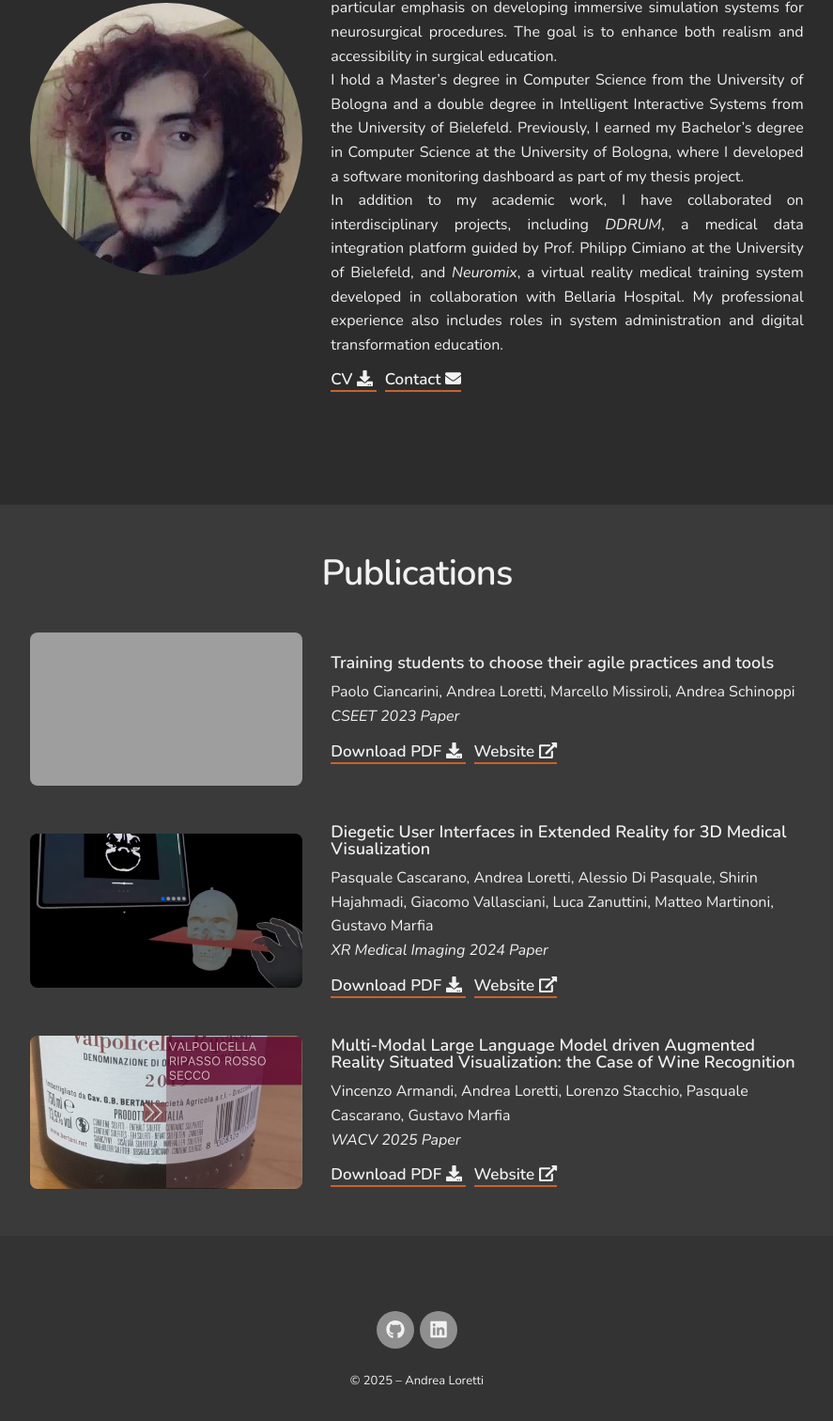
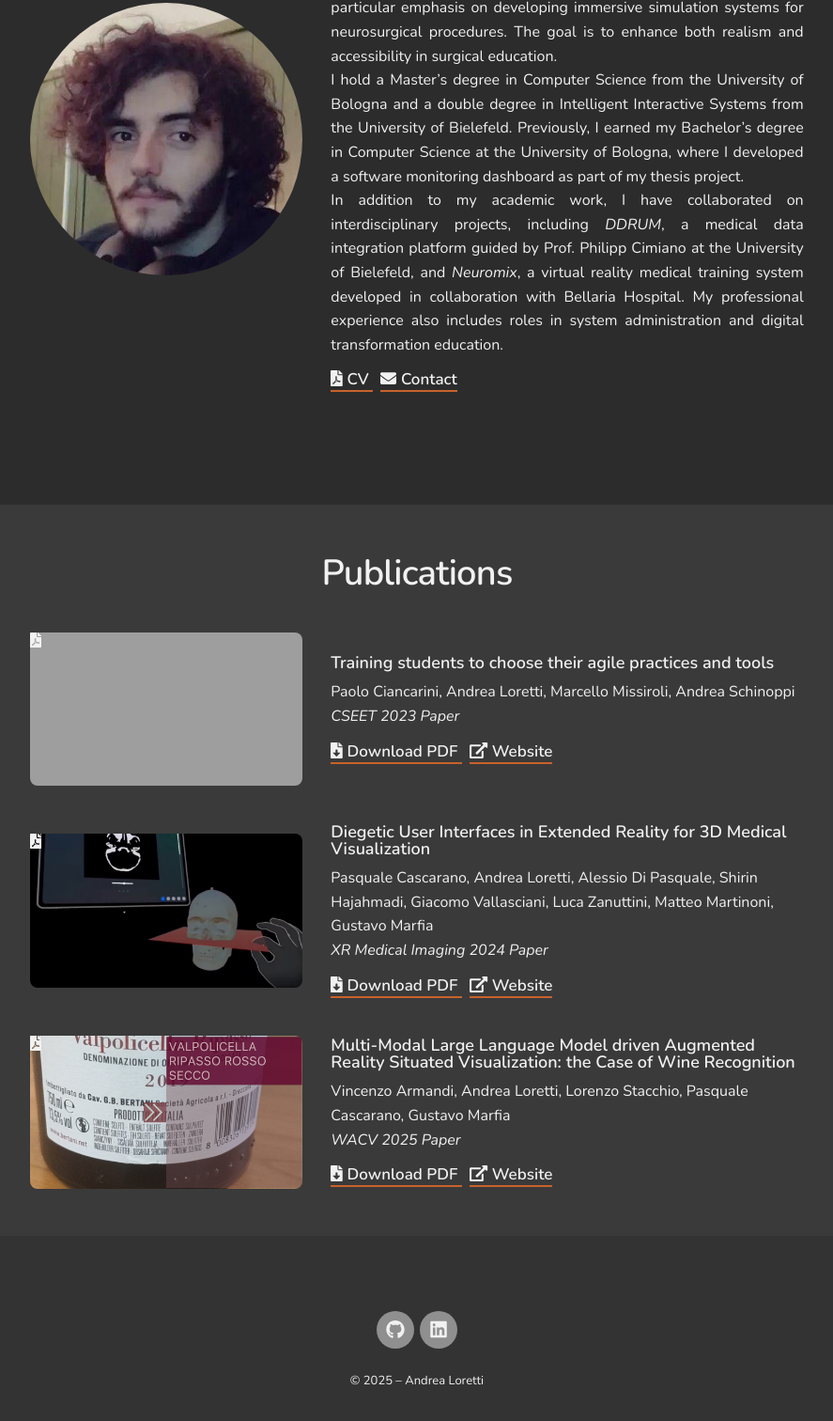
Before and after one commit to Stintipacchio/Stintipacchio.github.io, a plain HTML site: page index.html in a window 1280 px wide. Shown: the part 300-1812 px from the top of the page at 94% size, without its empty margins (196-1083 px from the left). Drawn offline with nearby package versions, Linux system fonts and the light colour scheme; grey boxes are pictures that could not be loaded; a small style sheet from the web is missing.

Commit message:
fix downloads 3

```diff
--- a/index.html
+++ b/index.html
@@ -1,6 +1,5 @@
 <!doctype html>
 <html class="no-js" lang="en">
-
 <head>
   <meta charset="utf-8">
   <meta http-equiv="X-UA-Compatible" content="IE=edge,chrome=1">
@@ -20,8 +19,12 @@
 
   <!-- Bootstrap + CSS -->
   <meta name="viewport" content="width=device-width, initial-scale=1">
-  <link rel="stylesheet" href="https://stackpath.bootstrapcdn.com/bootstrap/4.5.2/css/bootstrap.min.css"
-    integrity="sha384-JcD2Gh..." crossorigin="anonymous">
+  <link
+    rel="stylesheet"
+    href="https://stackpath.bootstrapcdn.com/bootstrap/4.5.2/css/bootstrap.min.css"
+    integrity="sha384-JcD2Gh..."
+    crossorigin="anonymous"
+  >
   <link rel="stylesheet" href="css/style.css">
 
   <!-- Font Awesome Icons -->
@@ -31,16 +34,15 @@
 
   <!-- Additional CSS for dark/light mode and hover states -->
   <style>
+    /* General rules for dark mode */
     .dark-mode {
       background-color: #2c2c2c !important;
       color: #f1f1f1 !important;
     }
-
     .dark-mode a {
       color: #f1f1f1 !important;
       border-bottom-color: #f1f1f1 !important;
     }
-
     .dark-mode h1,
     .dark-mode h2,
     .dark-mode h3,
@@ -49,34 +51,32 @@
     .dark-mode h6 {
       color: #f1f1f1 !important;
     }
-
     .dark-mode p,
     .dark-mode li,
     .dark-mode span {
       color: #f1f1f1 !important;
     }
-
     .dark-mode .header,
     .dark-mode .footer {
       background-color: #333333 !important;
     }
-
+    /* Override styles for "grey" elements used in listings */
     .dark-mode .grey {
       background-color: #3a3a3a !important;
       color: #f1f1f1 !important;
     }
-
+    /* Force the orange color on links "CV" and "Contact" */
     .dark-mode .highlight_link {
       border-bottom-color: #c8622c !important;
     }
-
+    /* On hover, text and underline turn orange (both in light and dark mode) */
     .highlight_link:hover {
       color: #c8622c !important;
       border-bottom-color: #c8622c !important;
     }
-
+    /* Optional: Spaziatura per icone e testo */
     .highlight_link i {
-      margin-left: 5px;
+      margin-right: 0.3em;
     }
   </style>
 </head>
@@ -87,11 +87,14 @@
   <header class="header">
     <div class="container-fluid">
       <div class="row">
+        <!-- Name / Title -->
         <a href="index.html" class="header__title col-xm-12 col-md-2 col-lg-5">
           <span>Andrea&nbsp;Loretti</span>
         </a>
+        <!-- Menu (optional) -->
         <ul class="menu__list col-xm-12 col-md-10 col-lg-5 d-flex justify-content-end align-items-center">
           <li>
+            <!-- Dark mode toggle button using Bootstrap -->
             <button id="darkModeToggle" class="btn btn-outline-light" type="button">
               <i class="fas fa-sun"></i>
             </button>
@@ -101,27 +104,23 @@
     </div>
   </header>
 
-  <!-- Loader elements -->
+  <!-- Loader elements (can be removed if unnecessary) -->
   <div class="loader">
     <svg width="120" height="30" viewBox="0 0 120 30">
       <circle cx="15" cy="15" r="15">
-        <animate attributeName="r" from="15" to="15" begin="0s" dur="0.8s" values="15;9;15" repeatCount="indefinite" />
-        <animate attributeName="fill-opacity" from="1" to="1" begin="0s" dur="0.8s" values="1;.5;1"
-          repeatCount="indefinite" />
+        <animate attributeName="r" from="15" to="15" begin="0s" dur="0.8s" values="15;9;15" repeatCount="indefinite"/>
+        <animate attributeName="fill-opacity" from="1" to="1" begin="0s" dur="0.8s" values="1;.5;1" repeatCount="indefinite"/>
       </circle>
       <circle cx="60" cy="15" r="9" fill-opacity="0.3">
-        <animate attributeName="r" from="9" to="9" begin="0s" dur="0.8s" values="9;15;9" repeatCount="indefinite" />
-        <animate attributeName="fill-opacity" from="0.5" to="0.5" begin="0s" dur="0.8s" values=".5;1;.5"
-          repeatCount="indefinite" />
+        <animate attributeName="r" from="9" to="9" begin="0s" dur="0.8s" values="9;15;9" repeatCount="indefinite"/>
+        <animate attributeName="fill-opacity" from="0.5" to="0.5" begin="0s" dur="0.8s" values=".5;1;.5" repeatCount="indefinite"/>
       </circle>
       <circle cx="105" cy="15" r="15">
-        <animate attributeName="r" from="15" to="15" begin="0s" dur="0.8s" values="15;9;15" repeatCount="indefinite" />
-        <animate attributeName="fill-opacity" from="1" to="1" begin="0s" dur="0.8s" values="1;.5;1"
-          repeatCount="indefinite" />
+        <animate attributeName="r" from="15" to="15" begin="0s" dur="0.8s" values="15;9;15" repeatCount="indefinite"/>
+        <animate attributeName="fill-opacity" from="1" to="1" begin="0s" dur="0.8s" values="1;.5;1" repeatCount="indefinite"/>
       </circle>
     </svg>
   </div>
-
   <div class="page-loader"></div>
 
   <div class="page">
@@ -135,34 +134,26 @@
           </div>
 
           <div class="col-xl-5 col-lg-6 col-md-8 col-sm-12 about">
-            <br />
+            <br/>
             <p>
-              I am a researcher at the <a class="highlight_link"
-                href="https://site.unibo.it/varlab/en" target="_blank" rel="noopener noreferrer">Virtual and Augmented
-                Reality Lab (VARLab)</a> at the University of Bologna, working under the supervision of Prof. Gustavo
-              Marfia and Prof. Pasquale Cascarano. My research focuses on mixed reality technologies for medical
-              training, with a particular emphasis on developing immersive simulation systems for neurosurgical
-              procedures. The goal is to enhance both realism and accessibility in surgical education.
+              I am a researcher at the <a class="highlight_link" href="https://site.unibo.it/varlab/en" target="_blank" rel="noopener noreferrer"><i class="fas fa-vr-cardboard"></i> Virtual and Augmented Reality Lab (VARLab)</a> at the University of Bologna, working under the supervision of Prof. Gustavo Marfia and Prof. Pasquale Cascarano. My research focuses on mixed reality technologies for medical training, with a particular emphasis on developing immersive simulation systems for neurosurgical procedures. The goal is to enhance both realism and accessibility in surgical education.
             </p>
             <p>
-              I hold a Master’s degree in Computer Science from the University of Bologna and a double degree in
-              Intelligent Interactive Systems from the University of Bielefeld. Previously, I earned my Bachelor’s
-              degree in Computer Science at the University of Bologna, where I developed a software monitoring dashboard
-              as part of my thesis project.
+              I hold a Master’s degree in Computer Science from the University of Bologna and a double degree in Intelligent Interactive Systems from the University of Bielefeld. Previously, I earned my Bachelor’s degree in Computer Science at the University of Bologna, where I developed a software monitoring dashboard as part of my thesis project.
             </p>
             <p>
               In addition to my academic work, I have collaborated on interdisciplinary projects, including <em>DDRUM</em>, a medical data integration platform guided by Prof. Philipp Cimiano at the University of Bielefeld, and <em>Neuromix</em>, a virtual reality medical training system developed in collaboration with Bellaria Hospital. My professional experience also includes roles in system administration and digital transformation education.
             </p>
             <div class="link">
               <h6>
-                <a class="highlight_link" href="files/CV_ENG.zip" download>
-                  CV <i class="fas fa-download"></i>
+                <a class="highlight_link" href="files/CV_ENG.pdf" target="_blank" rel="noopener noreferrer">
+                  <i class="fas fa-file-pdf"></i> CV
                 </a>
               </h6>
               &nbsp;
               <h6>
-                <a class="highlight_link" href="mailto:a.loretti@unibo.it">
-                  Contact <i class="fas fa-envelope"></i>
+                <a class="highlight_link" href="mailto:a.loretti@unibo.it" target="_blank" rel="noopener noreferrer">
+                  <i class="fas fa-envelope"></i> Contact
                 </a>
               </h6>
             </div>
@@ -178,8 +169,10 @@
         <article class="listing-post2">
           <div class="row">
             <div class="col-xl-3 offset-xl-2 col-lg-4 offset-lg-1 col-md-4 col-sm-12">
-              <a class="listing-post__image" href="files/2023_CSEET.zip" download
-                style="background-image: url(images/madsad.png);"></a>
+              <!-- Clickable image to download the PDF -->
+              <a class="listing-post__image" href="files/2023_CSEET.pdf" target="_blank" rel="noopener noreferrer" style="background-image: url(images/madsad.png);">
+                <i class="fas fa-file-pdf"></i>
+              </a>
             </div>
             <div class="listing-post__content col-xl-5 col-lg-6 col-md-8 col-sm-12">
               <h4>Training students to choose their agile practices and tools</h4>
@@ -189,16 +182,14 @@
               </div>
               <div class="link">
                 <h6>
-                  <a class="highlight_link" href="files/2023_CSEET.zip" download>
-                    Download PDF <i class="fas fa-download"></i>
+                  <a class="highlight_link" href="files/2023_CSEET.pdf" target="_blank" rel="noopener noreferrer">
+                    <i class="fas fa-file-download"></i> Download PDF
                   </a>
                 </h6>
                 &nbsp;
                 <h6>
-                  <a class="highlight_link"
-                    href="https://conf.researchr.org/details/cseet-2023/research/37/Training-students-to-choose-their-agile-practices-and-tools"
-                    target="_blank" rel="noopener noreferrer">
-                    Website <i class="fas fa-external-link-alt"></i>
+                  <a class="highlight_link" href="https://conf.researchr.org/details/cseet-2023/research/37/Training-students-to-choose-their-agile-practices-and-tools" target="_blank" rel="noopener noreferrer">
+                    <i class="fas fa-external-link-alt"></i> Website
                   </a>
                 </h6>
               </div>
@@ -210,8 +201,10 @@
         <article class="listing-post2">
           <div class="row">
             <div class="col-xl-3 offset-xl-2 col-lg-4 offset-lg-1 col-md-4 col-sm-12">
-              <a class="listing-post__image" href="files/DICOMandVirtualReality.zip" download
-                style="background-image: url(images/DICOM3.png);"></a>
+              <!-- Clickable image to download the PDF -->
+              <a class="listing-post__image" href="files/DICOMandVirtualReality.pdf" target="_blank" rel="noopener noreferrer" style="background-image: url(images/DICOM3.png);">
+                <i class="fas fa-file-pdf"></i>
+              </a>
             </div>
             <div class="listing-post__content col-xl-5 col-lg-6 col-md-8 col-sm-12">
               <h4>Diegetic User Interfaces in Extended Reality for 3D Medical Visualization</h4>
@@ -221,15 +214,14 @@
               </div>
               <div class="link">
                 <h6>
-                  <a class="highlight_link" href="files/DICOMandVirtualReality.zip" download>
-                    Download PDF <i class="fas fa-download"></i>
+                  <a class="highlight_link" href="files/DICOMandVirtualReality.pdf" target="_blank" rel="noopener noreferrer">
+                    <i class="fas fa-file-download"></i> Download PDF
                   </a>
                 </h6>
                 &nbsp;
                 <h6>
-                  <a class="highlight_link" href="https://ieeexplore.ieee.org/abstract/document/10896102" target="_blank"
-                    rel="noopener noreferrer">
-                    Website <i class="fas fa-external-link-alt"></i>
+                  <a class="highlight_link" href="https://ieeexplore.ieee.org/abstract/document/10896102" target="_blank" rel="noopener noreferrer">
+                    <i class="fas fa-external-link-alt"></i> Website
                   </a>
                 </h6>
               </div>
@@ -241,8 +233,10 @@
         <article class="listing-post2">
           <div class="row">
             <div class="col-xl-3 offset-xl-2 col-lg-4 offset-lg-1 col-md-4 col-sm-12">
-              <a class="listing-post__image" href="files/2025-WACV-SOLLAMA.zip" download
-                style="background-image: url(images/Fig3_2.jpg);"></a>
+              <!-- Clickable image to download the PDF -->
+              <a class="listing-post__image" href="files/2025-WACV-SOLLAMA.pdf" target="_blank" rel="noopener noreferrer" style="background-image: url(images/Fig3_2.jpg);">
+                <i class="fas fa-file-pdf"></i>
+              </a>
             </div>
             <div class="listing-post__content col-xl-5 col-lg-6 col-md-8 col-sm-12">
               <h4>Multi-Modal Large Language Model driven Augmented Reality Situated Visualization: the Case of Wine Recognition</h4>
@@ -252,16 +246,14 @@
               </div>
               <div class="link">
                 <h6>
-                  <a class="highlight_link" href="files/2025-WACV-SOLLAMA.zip" download>
-                    Download PDF <i class="fas fa-download"></i>
+                  <a class="highlight_link" href="files/2025-WACV-SOLLAMA.pdf" target="_blank" rel="noopener noreferrer">
+                    <i class="fas fa-file-download"></i> Download PDF
                   </a>
                 </h6>
                 &nbsp;
                 <h6>
-                  <a class="highlight_link"
-                    href="https://openaccess.thecvf.com/content/WACV2025W/VISIONDOCS/html/Armandi_Multi-Modal_Large_Language_Model_driven_Augmented_Reality_Situated_Visualization_the_WACVW_2025_paper.html"
-                    target="_blank" rel="noopener noreferrer">
-                    Website <i class="fas fa-external-link-alt"></i>
+                  <a class="highlight_link" href="https://openaccess.thecvf.com/content/WACV2025W/VISIONDOCS/html/Armandi_Multi-Modal_Large_Language_Model_driven_Augmented_Reality_Situated_Visualization_the_WACVW_2025_paper.html" target="_blank" rel="noopener noreferrer">
+                    <i class="fas fa-external-link-alt"></i> Website
                   </a>
                 </h6>
               </div>
@@ -275,14 +267,12 @@
       <footer class="footer">
         <ul class="socials">
           <li class="socials__item">
-            <a href="https://github.com/Stintipacchio" class="socials__item__link" title="GitHub" target="_blank"
-              rel="noopener noreferrer">
+            <a href="https://github.com/Stintipacchio" class="socials__item__link" title="GitHub" target="_blank" rel="noopener noreferrer">
               <i class="fab fa-github" aria-hidden="true"></i>
             </a>
           </li>
           <li class="socials__item">
-            <a href="https://www.linkedin.com/in/andrea-l-309922158/" class="socials__item__link" title="LinkedIn"
-              target="_blank" rel="noopener noreferrer">
+            <a href="https://www.linkedin.com/in/andrea-l-309922158/" class="socials__item__link" title="LinkedIn" target="_blank" rel="noopener noreferrer">
               <i class="fab fa-linkedin" aria-hidden="true"></i>
             </a>
           </li>
@@ -295,18 +285,22 @@
   <!-- JavaScript -->
   <script src="https://ajax.googleapis.com/ajax/libs/jquery/3.2.1/jquery.min.js"></script>
   <script src="js/simples-min.js"></script>
-      <script src="https://cdn.jsdelivr.net/npm/popper.js@1.16.1/dist/umd/popper.min.js"
+  <script
+    src="https://cdn.jsdelivr.net/npm/popper.js@1.16.1/dist/umd/popper.min.js"
     integrity="sha384-9/reFTGAW83EW2RDu2S0nCTpuj/zy4C+OGpamoFVy38MVBnE+IbbVYUew+OrCXaRkfj"
-        crossorigin="anonymous"></script>
-      <script src="https://stackpath.bootstrapcdn.com/bootstrap/4.5.2/js/bootstrap.min.js"
+    crossorigin="anonymous"
+  ></script>
+  <script
+    src="https://stackpath.bootstrapcdn.com/bootstrap/4.5.2/js/bootstrap.min.js"
     integrity="sha384-B4gt1jrGC7Jh4AgTPSdUtOBvfO8shuf57BaghqFfPlYxofvL8/KUEfYiJOMMV+rV"
-        crossorigin="anonymous"></script>
+    crossorigin="anonymous"
+  ></script>
 
   <!-- Script to toggle dark mode -->
   <script>
-        document.getElementById("darkModeToggle").addEventListener("click", function () {
+    document.getElementById("darkModeToggle").addEventListener("click", function() {
       document.body.classList.toggle("dark-mode");
-          if (document.body.classList.contains("dark-mode")) {
+      if(document.body.classList.contains("dark-mode")){
         this.classList.remove("btn-outline-dark");
         this.classList.add("btn-outline-light");
         this.innerHTML = '<i class="fas fa-sun"></i>';
@@ -317,7 +311,5 @@
       }
     });
   </script>
-
 </body>
-
 </html>
```
Lines whose indentation alone changed are shown as unchanged.
